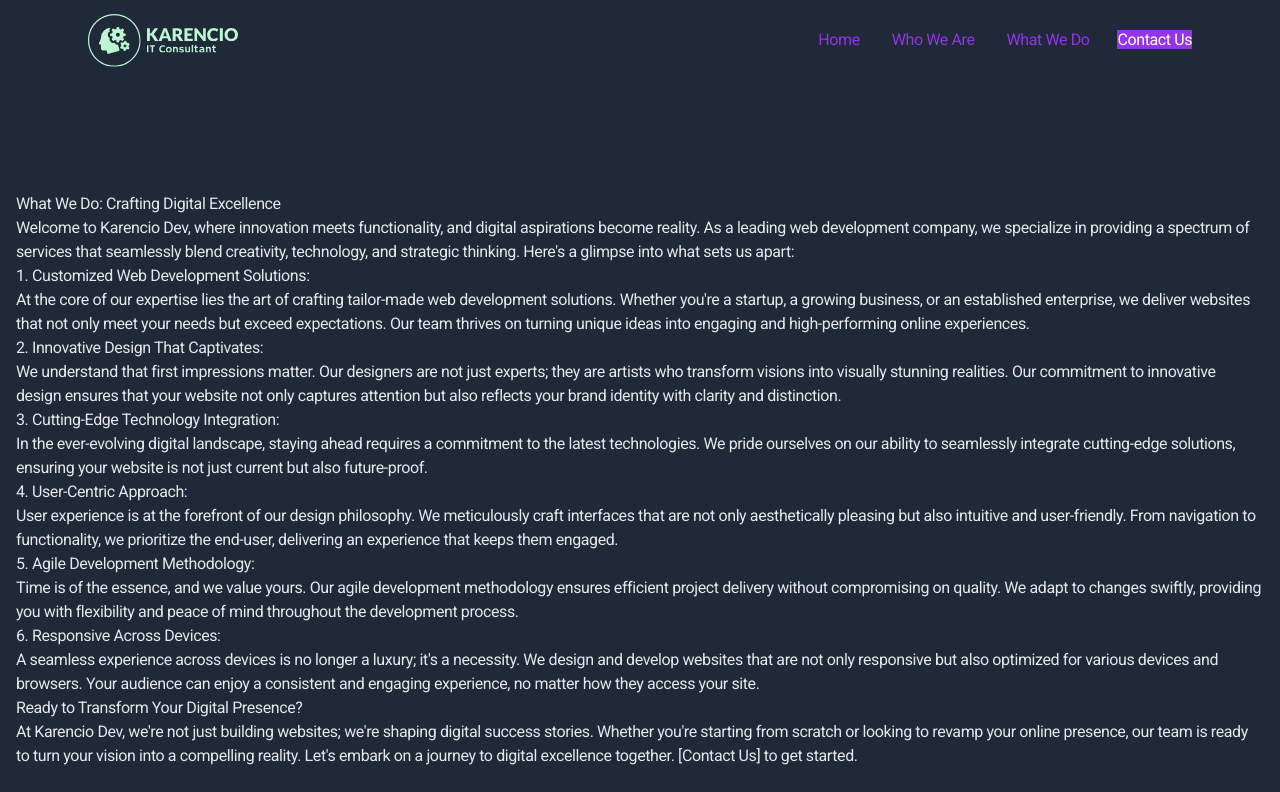
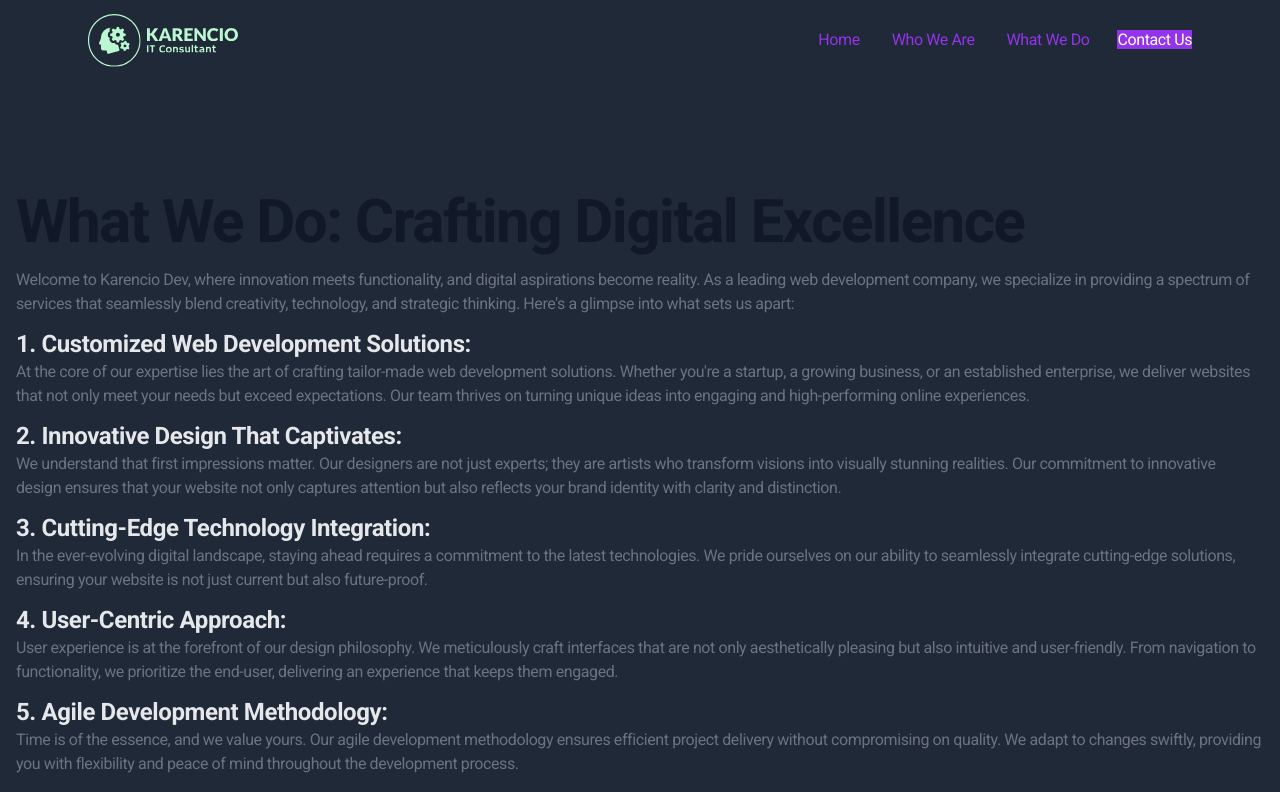
Before and after one commit to jupadev/karencio-website, a Next.js app: page /what-we-do in a window 1280 px wide. Shown: the top 792 px of the page. Built offline with nearby package versions, Linux system fonts and the light colour scheme.

Commit message:
add styles

```diff
--- a/app/what-we-do/page.tsx
+++ b/app/what-we-do/page.tsx
@@ -6,30 +6,30 @@ const WhatWeDoPage = () => (
     <Header />
     <main className="container mt-8 mx-auto px-4">
       <div className="relative pt-32 pb-10 md:pt-40 md:pb-16">
-        <h1>What We Do: Crafting Digital Excellence</h1>
+        <h1 className="mb-4 text-4xl font-extrabold leading-none tracking-tight text-gray-900 md:text-5xl lg:text-6xl dark:text-white">What We Do: Crafting Digital Excellence</h1>
 
-        <p>{`Welcome to Karencio Dev, where innovation meets functionality, and digital aspirations become reality. As a leading web development company, we specialize in providing a spectrum of services that seamlessly blend creativity, technology, and strategic thinking. Here's a glimpse into what sets us apart:`}</p>
+        <p className="mb-3 text-gray-500 dark:text-gray-400">{`Welcome to Karencio Dev, where innovation meets functionality, and digital aspirations become reality. As a leading web development company, we specialize in providing a spectrum of services that seamlessly blend creativity, technology, and strategic thinking. Here's a glimpse into what sets us apart:`}</p>
 
-        <h2>1. Customized Web Development Solutions:</h2>
-        <p>{`At the core of our expertise lies the art of crafting tailor-made web development solutions. Whether you're a startup, a growing business, or an established enterprise, we deliver websites that not only meet your needs but exceed expectations. Our team thrives on turning unique ideas into engaging and high-performing online experiences.`}</p>
+        <h2 className="text-2xl font-extrabold dark:text-white">1. Customized Web Development Solutions:</h2>
+        <p className="mb-3 text-gray-500 dark:text-gray-400">{`At the core of our expertise lies the art of crafting tailor-made web development solutions. Whether you're a startup, a growing business, or an established enterprise, we deliver websites that not only meet your needs but exceed expectations. Our team thrives on turning unique ideas into engaging and high-performing online experiences.`}</p>
 
-        <h2>2. Innovative Design That Captivates:</h2>
-        <p>{`We understand that first impressions matter. Our designers are not just experts; they are artists who transform visions into visually stunning realities. Our commitment to innovative design ensures that your website not only captures attention but also reflects your brand identity with clarity and distinction.`}</p>
+        <h2 className="text-2xl font-extrabold dark:text-white">2. Innovative Design That Captivates:</h2>
+        <p className="mb-3 text-gray-500 dark:text-gray-400">{`We understand that first impressions matter. Our designers are not just experts; they are artists who transform visions into visually stunning realities. Our commitment to innovative design ensures that your website not only captures attention but also reflects your brand identity with clarity and distinction.`}</p>
 
-        <h2>3. Cutting-Edge Technology Integration:</h2>
-        <p>{`In the ever-evolving digital landscape, staying ahead requires a commitment to the latest technologies. We pride ourselves on our ability to seamlessly integrate cutting-edge solutions, ensuring your website is not just current but also future-proof.`}</p>
+        <h2 className="text-2xl font-extrabold dark:text-white">3. Cutting-Edge Technology Integration:</h2>
+        <p className="mb-3 text-gray-500 dark:text-gray-400">{`In the ever-evolving digital landscape, staying ahead requires a commitment to the latest technologies. We pride ourselves on our ability to seamlessly integrate cutting-edge solutions, ensuring your website is not just current but also future-proof.`}</p>
 
-        <h2>4. User-Centric Approach:</h2>
-        <p>{`User experience is at the forefront of our design philosophy. We meticulously craft interfaces that are not only aesthetically pleasing but also intuitive and user-friendly. From navigation to functionality, we prioritize the end-user, delivering an experience that keeps them engaged.`}</p>
+        <h2 className="text-2xl font-extrabold dark:text-white">4. User-Centric Approach:</h2>
+        <p className="mb-3 text-gray-500 dark:text-gray-400">{`User experience is at the forefront of our design philosophy. We meticulously craft interfaces that are not only aesthetically pleasing but also intuitive and user-friendly. From navigation to functionality, we prioritize the end-user, delivering an experience that keeps them engaged.`}</p>
 
-        <h2>5. Agile Development Methodology:</h2>
-        <p>{`Time is of the essence, and we value yours. Our agile development methodology ensures efficient project delivery without compromising on quality. We adapt to changes swiftly, providing you with flexibility and peace of mind throughout the development process.`}</p>
+        <h2 className="text-2xl font-extrabold dark:text-white">5. Agile Development Methodology:</h2>
+        <p className="mb-3 text-gray-500 dark:text-gray-400">{`Time is of the essence, and we value yours. Our agile development methodology ensures efficient project delivery without compromising on quality. We adapt to changes swiftly, providing you with flexibility and peace of mind throughout the development process.`}</p>
 
-        <h2>6. Responsive Across Devices:</h2>
-        <p>{`A seamless experience across devices is no longer a luxury; it's a necessity. We design and develop websites that are not only responsive but also optimized for various devices and browsers. Your audience can enjoy a consistent and engaging experience, no matter how they access your site.`}</p>
+        <h2 className="text-2xl font-extrabold dark:text-white">6. Responsive Across Devices:</h2>
+        <p className="mb-3 text-gray-500 dark:text-gray-400">{`A seamless experience across devices is no longer a luxury; it's a necessity. We design and develop websites that are not only responsive but also optimized for various devices and browsers. Your audience can enjoy a consistent and engaging experience, no matter how they access your site.`}</p>
 
-        <h3>Ready to Transform Your Digital Presence?</h3>
-        <p>{`At Karencio Dev, we're not just building websites; we're shaping digital success stories. Whether you're starting from scratch or looking to revamp your online presence, our team is ready to turn your vision into a compelling reality. Let's embark on a journey to digital excellence together. [Contact Us] to get started.`}</p>
+        <h3 className="text-xl font-extrabold dark:text-white">Ready to Transform Your Digital Presence?</h3>
+        <p className="mb-3 text-gray-500 dark:text-gray-400">{`At Karencio Dev, we're not just building websites; we're shaping digital success stories. Whether you're starting from scratch or looking to revamp your online presence, our team is ready to turn your vision into a compelling reality. Let's embark on a journey to digital excellence together. [Contact Us] to get started.`}</p>
       </div>
     </main>
   </article>);
```
